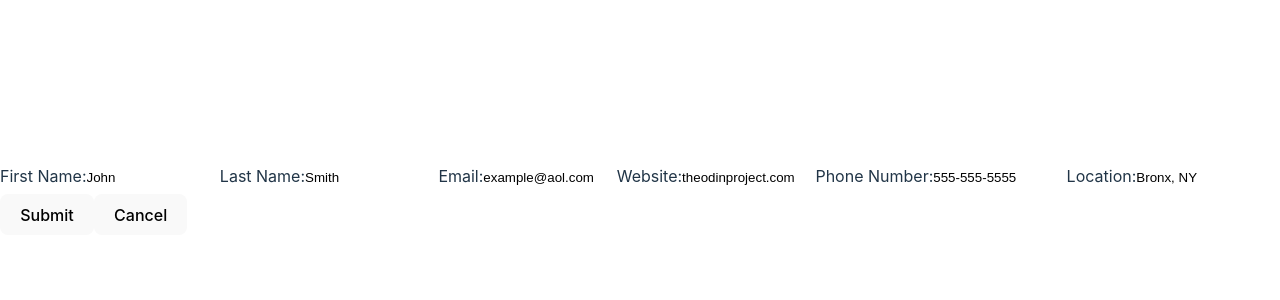
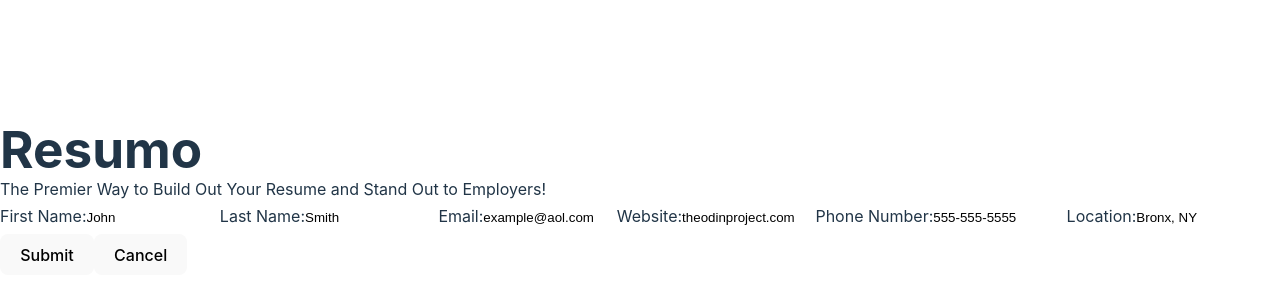
Before and after one commit to dario-cruz/resume-builder, a React (Vite) app: page / in a window 1280 px wide. Shown: the part 202-502 px from the top of the page. Built offline with nearby package versions, Linux system fonts and the light colour scheme.

Commit message:
Add navbar component to project. Add npm package for iconoir.

```diff
--- a/src/App.jsx
+++ b/src/App.jsx
@@ -1,10 +1,12 @@
 import './App.css'
 import ResumeForm from './form'
+import Landing from './landing'
 
 function App() {
 
   return (
     <>
+      <Landing />
       <ResumeForm />
     </>
   )
--- a/src/landing.jsx
+++ b/src/landing.jsx
@@ -2,16 +2,16 @@
 import NormalText from './page_elements/normal-text'
 import HeaderText from './page_elements/header-text'
 
-export default function landing() {
+export default function Landing() {
 
     return (
-        <section>
+        <main>
             <div>
                 <HeaderText content={'Resumo'} elementClass={'header-text'} />
                 <NormalText content={
                     'The Premier Way to Build Out Your Resume and Stand Out to Employers!'
                 } />
             </div>
-        </section>
+        </main>
     )
 }
```
Also changed, not shown: src/page_elements/navbar.jsx (added, +16 -0 lines).
